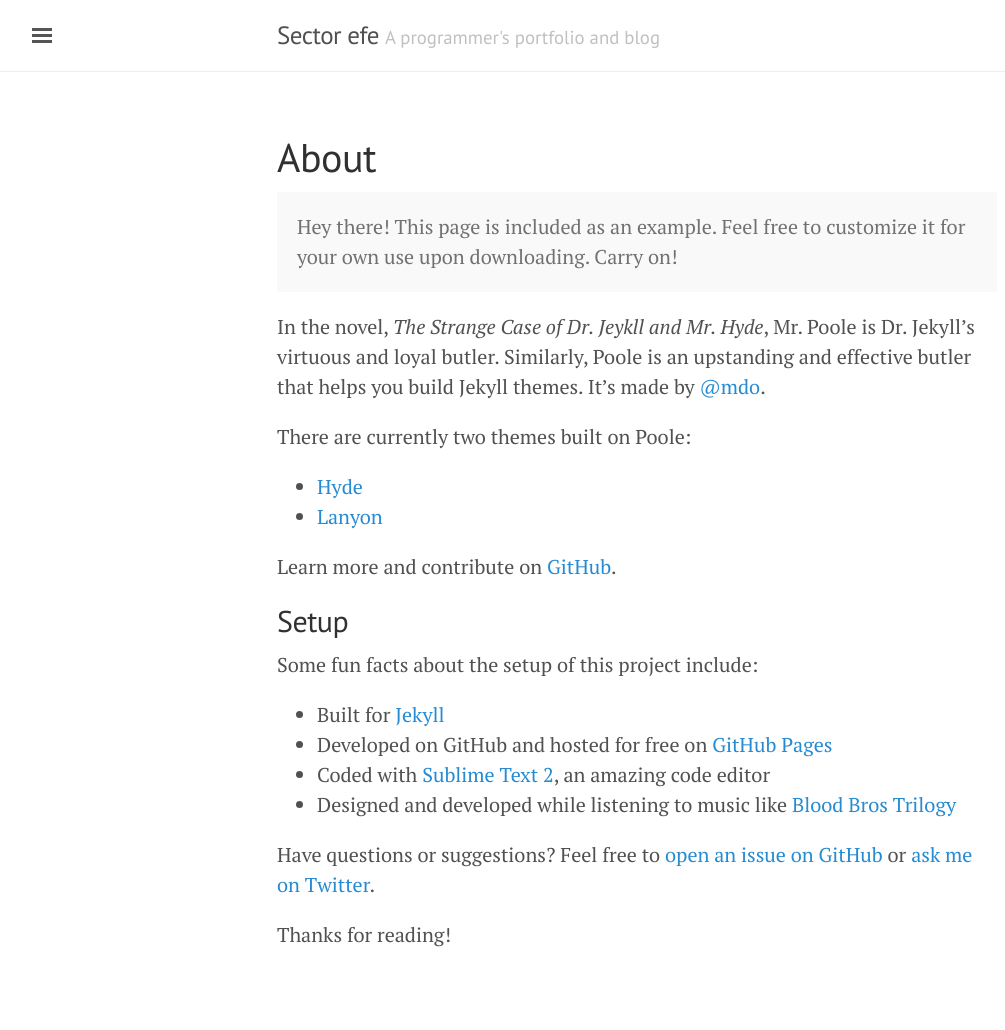
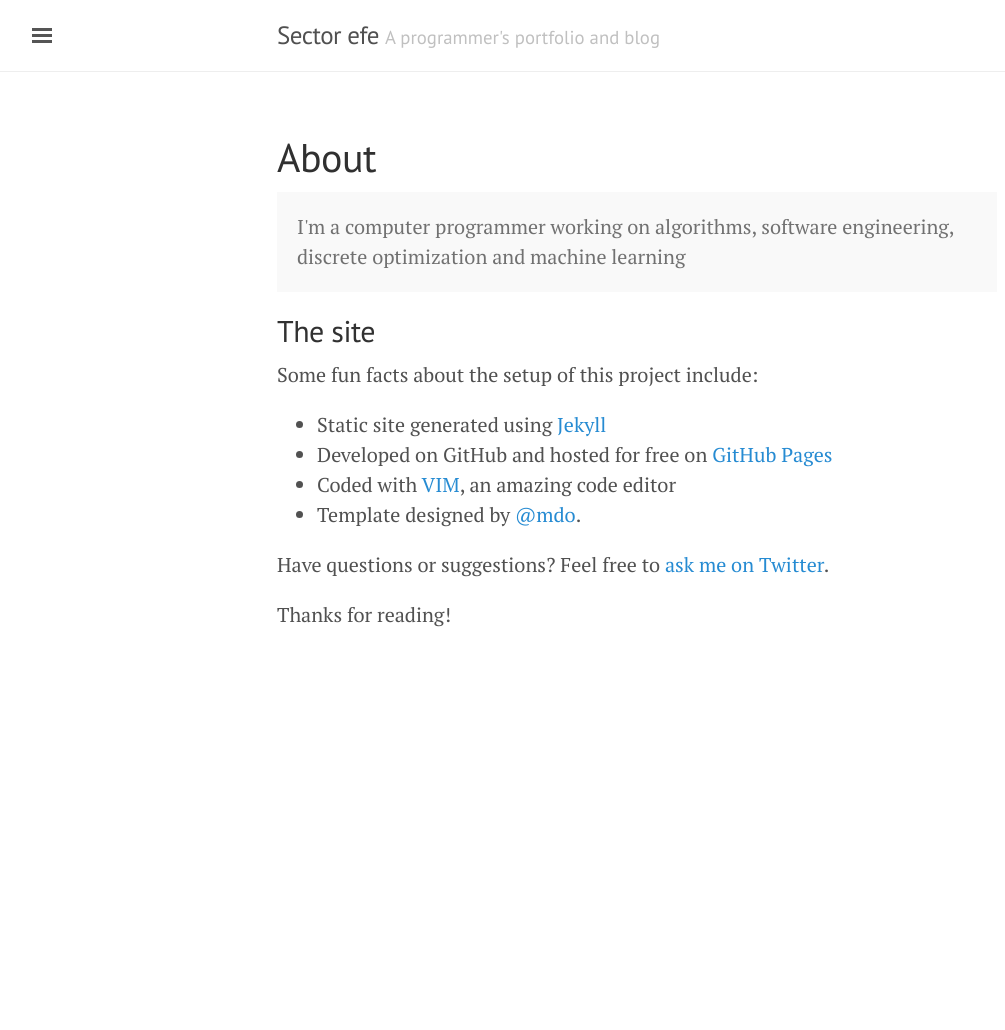
Before and after one commit to defvol/portafolio, a Jekyll site: the page built from about.md, in a window 1280 px wide. Shown: the whole page, without its empty margins (3-1008 px from the left). Built offline with Jekyll 4.4.1, drawn with Linux system fonts in a browser that asks for light colours; nearby versions of some CDN libraries; after the commit the page ends 900 px from its top, so only the background shows below that.

Commit message:
Temp about site

```diff
--- a/about.md
+++ b/about.md
@@ -4,27 +4,18 @@ title: About
 ---
 
 <p class="message">
-  Hey there! This page is included as an example. Feel free to customize it for your own use upon downloading. Carry on!
+  I'm a computer programmer working on algorithms, software engineering, discrete optimization and machine learning
 </p>
 
-In the novel, *The Strange Case of Dr. Jeykll and Mr. Hyde*, Mr. Poole is Dr. Jekyll's virtuous and loyal butler. Similarly, Poole is an upstanding and effective butler that helps you build Jekyll themes. It's made by [@mdo](https://twitter.com/mdo).
-
-There are currently two themes built on Poole:
-
-* [Hyde](http://hyde.getpoole.com)
-* [Lanyon](http://lanyon.getpoole.com)
-
-Learn more and contribute on [GitHub](https://github.com/poole).
-
-## Setup
+## The site
 
 Some fun facts about the setup of this project include:
 
-* Built for [Jekyll](http://jekyllrb.com)
+* Static site generated using [Jekyll](http://jekyllrb.com)
 * Developed on GitHub and hosted for free on [GitHub Pages](https://pages.github.com)
-* Coded with [Sublime Text 2](http://sublimetext.com), an amazing code editor
-* Designed and developed while listening to music like [Blood Bros Trilogy](https://soundcloud.com/maddecent/sets/blood-bros-series)
+* Coded with [VIM](https://www.vim.org), an amazing code editor
+* Template designed by [@mdo](https://twitter.com/mdo).
 
-Have questions or suggestions? Feel free to [open an issue on GitHub](https://github.com/poole/issues/new) or [ask me on Twitter](https://twitter.com/mdo).
+Have questions or suggestions? Feel free to [ask me on Twitter](https://twitter.com/defvol).
 
 Thanks for reading!
```
